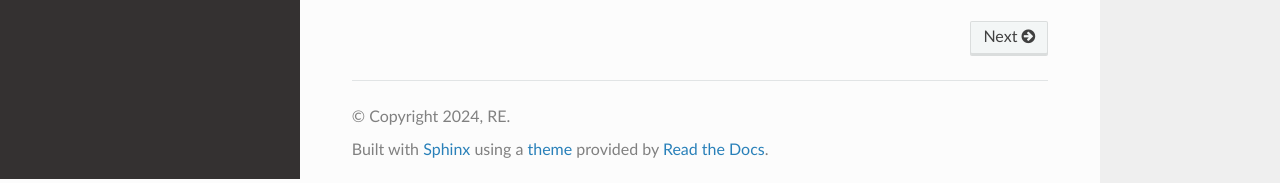
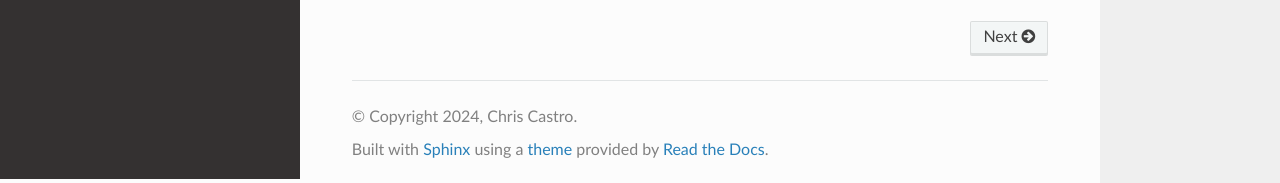
Before and after one commit to praxandanthilus/range-rtd, a Sphinx documentation site: the page built from docs/index.rst, in a window 1280 px wide. Shown: the part 721-904 px from the top of the page. Built offline with Sphinx 7.4.7 and the Read the Docs theme 2.0.0, drawn with Linux system fonts in a browser that asks for light colours.

```diff
--- a/docs/conf.py
+++ b/docs/conf.py
@@ -7,8 +7,8 @@
 # https://www.sphinx-doc.org/en/master/usage/configuration.html#project-information
 
 project = 'Range Energy'
-copyright = '2024, RE'
-author = 'RE'
+copyright = '2024, Chris Castro'
+author = 'Chris Castro'
 release = '0.1'
 
 # -- General configuration ---------------------------------------------------
```
